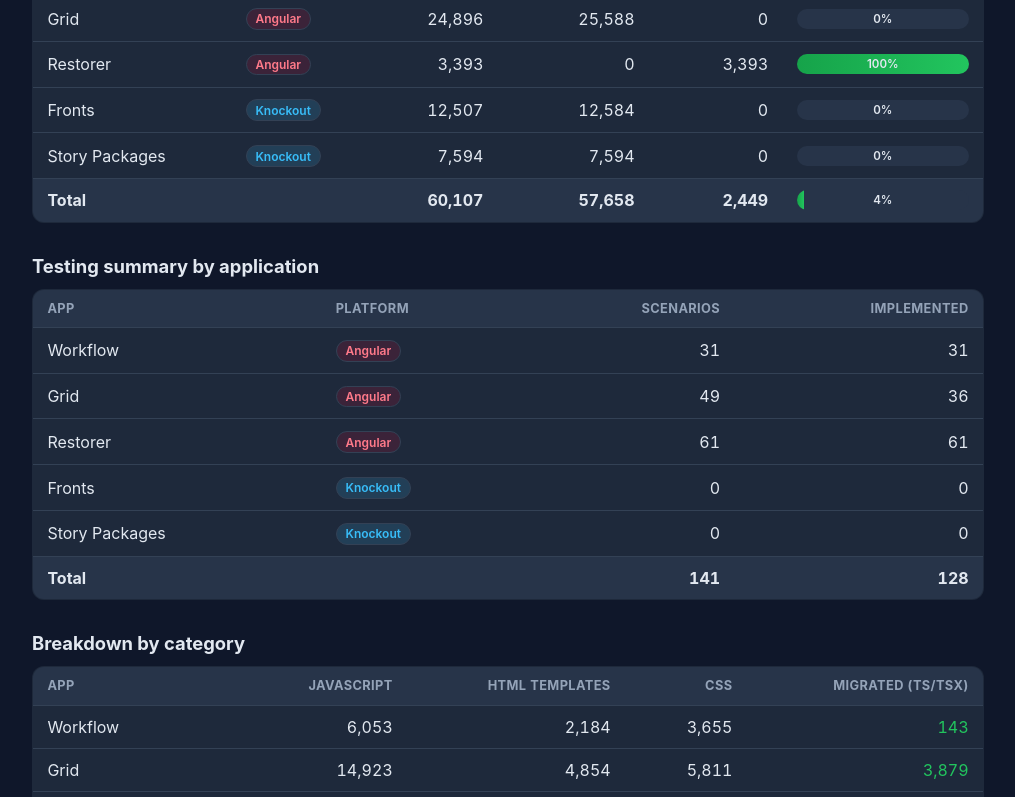
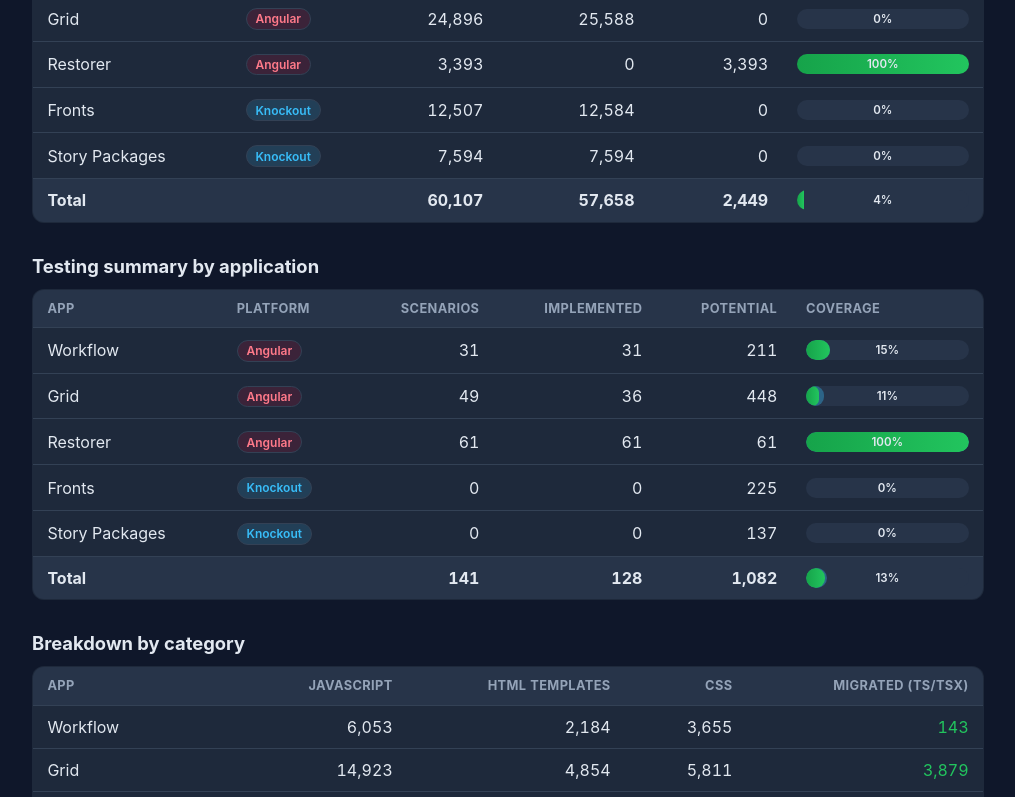
Before and after one commit to guardian/editorial-tools-migration, a React (Vite) app in the folder stats/web/: page / in a window 1280 px wide. Shown: the part 376-1173 px from the top of the page, without its empty margins (132-1147 px from the left). Built offline with nearby package versions, Linux system fonts and the light colour scheme.

Commit message:
Add testing stats

```diff
--- a/stats/web/src/App.jsx
+++ b/stats/web/src/App.jsx
@@ -145,6 +145,23 @@ export default function App() {
       : 0;
     totals.migratedFromBaseline = Math.max(0, totals.baseline - totals.toMigrate);
 
+    // Benchmark scenarios-per-line from the completed Restorer migration, then
+    // estimate each app's potential scenario count from its baseline LOC.
+    const restorer = appList.find((a) => a.app === 'Restorer');
+    const scenarioRatio = restorer && restorer.baseline ? restorer.cucumber / restorer.baseline : 0;
+    for (const a of appList) {
+      a.potentialScenarios = Math.round(scenarioRatio * a.baseline);
+      a.scenariosPct = a.potentialScenarios ? clampPercent((a.cucumber / a.potentialScenarios) * 100) : 0;
+      a.implementedPct = a.potentialScenarios ? clampPercent((a.implemented / a.potentialScenarios) * 100) : 0;
+    }
+    totals.potentialScenarios = appList.reduce((s, a) => s + a.potentialScenarios, 0);
+    totals.scenariosPct = totals.potentialScenarios
+      ? clampPercent((totals.cucumber / totals.potentialScenarios) * 100)
+      : 0;
+    totals.implementedPct = totals.potentialScenarios
+      ? clampPercent((totals.implemented / totals.potentialScenarios) * 100)
+      : 0;
+
     const categoryTotals = TO_MIGRATE_CATEGORIES.map((category) => ({
       category,
       lines: appList.reduce((s, a) => s + (a.categories[category] || 0), 0),
@@ -250,6 +267,8 @@ export default function App() {
               <th>Platform</th>
               <th className="num">Scenarios</th>
               <th className="num">Implemented</th>
+              <th className="num">Potential</th>
+              <th>Coverage</th>
             </tr>
           </thead>
           <tbody>
@@ -261,6 +280,13 @@ export default function App() {
                 </td>
                 <td className="num">{formatNumber(a.cucumber)}</td>
                 <td className="num">{formatNumber(a.implemented)}</td>
+                <td className="num">{formatNumber(a.potentialScenarios)}</td>
+                <td>
+                  <CoverageBar
+                    scenariosPercent={a.scenariosPct}
+                    implementedPercent={a.implementedPct}
+                  />
+                </td>
               </tr>
             ))}
           </tbody>
@@ -270,6 +296,13 @@ export default function App() {
               <td></td>
               <td className="num">{formatNumber(totals.cucumber)}</td>
               <td className="num">{formatNumber(totals.implemented)}</td>
+              <td className="num">{formatNumber(totals.potentialScenarios)}</td>
+              <td>
+                <CoverageBar
+                  scenariosPercent={totals.scenariosPct}
+                  implementedPercent={totals.implementedPct}
+                />
+              </td>
             </tr>
           </tfoot>
         </table>
@@ -336,3 +369,17 @@ function ProgressBar({ percent }) {
     </div>
   );
 }
+
+// Nested bar against potential scenarios: written (outer) with implemented (inner).
+function CoverageBar({ scenariosPercent, implementedPercent }) {
+  return (
+    <div
+      className="progress"
+      title={`${scenariosPercent.toFixed(1)}% of potential scenarios written, ${implementedPercent.toFixed(1)}% implemented`}
+    >
+      <div className="coverage-fill scenarios" style={{ width: `${scenariosPercent}%` }} />
+      <div className="coverage-fill implemented" style={{ width: `${implementedPercent}%` }} />
+      <span className="progress-label">{scenariosPercent.toFixed(0)}%</span>
+    </div>
+  );
+}
--- a/stats/web/src/index.css
+++ b/stats/web/src/index.css
@@ -153,6 +153,23 @@ tfoot td {
   transition: width 0.4s ease;
 }
 
+.coverage-fill {
+  position: absolute;
+  top: 0;
+  left: 0;
+  height: 100%;
+  border-radius: 999px;
+  transition: width 0.4s ease;
+}
+
+.coverage-fill.scenarios {
+  background: rgba(56, 189, 248, 0.35);
+}
+
+.coverage-fill.implemented {
+  background: linear-gradient(90deg, #16a34a, var(--good));
+}
+
 .progress-label {
   position: absolute;
   inset: 0;
```
